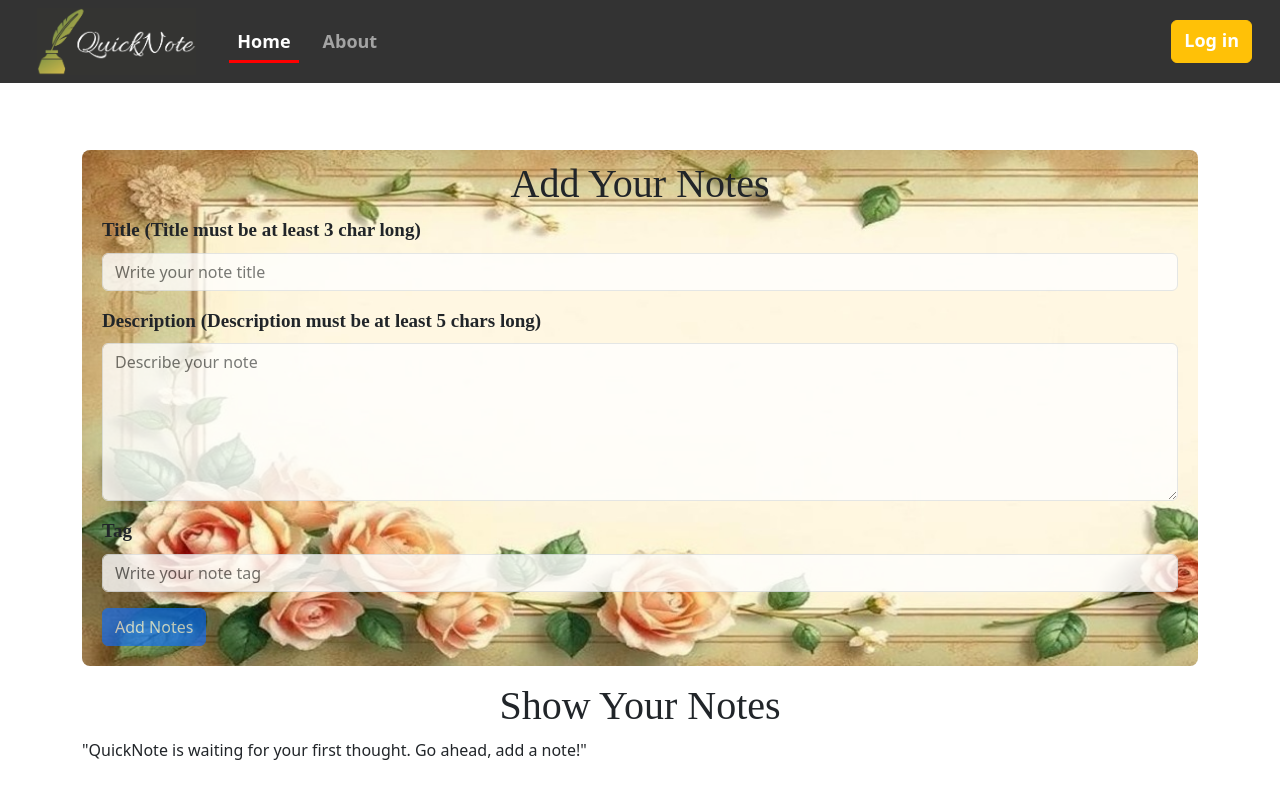
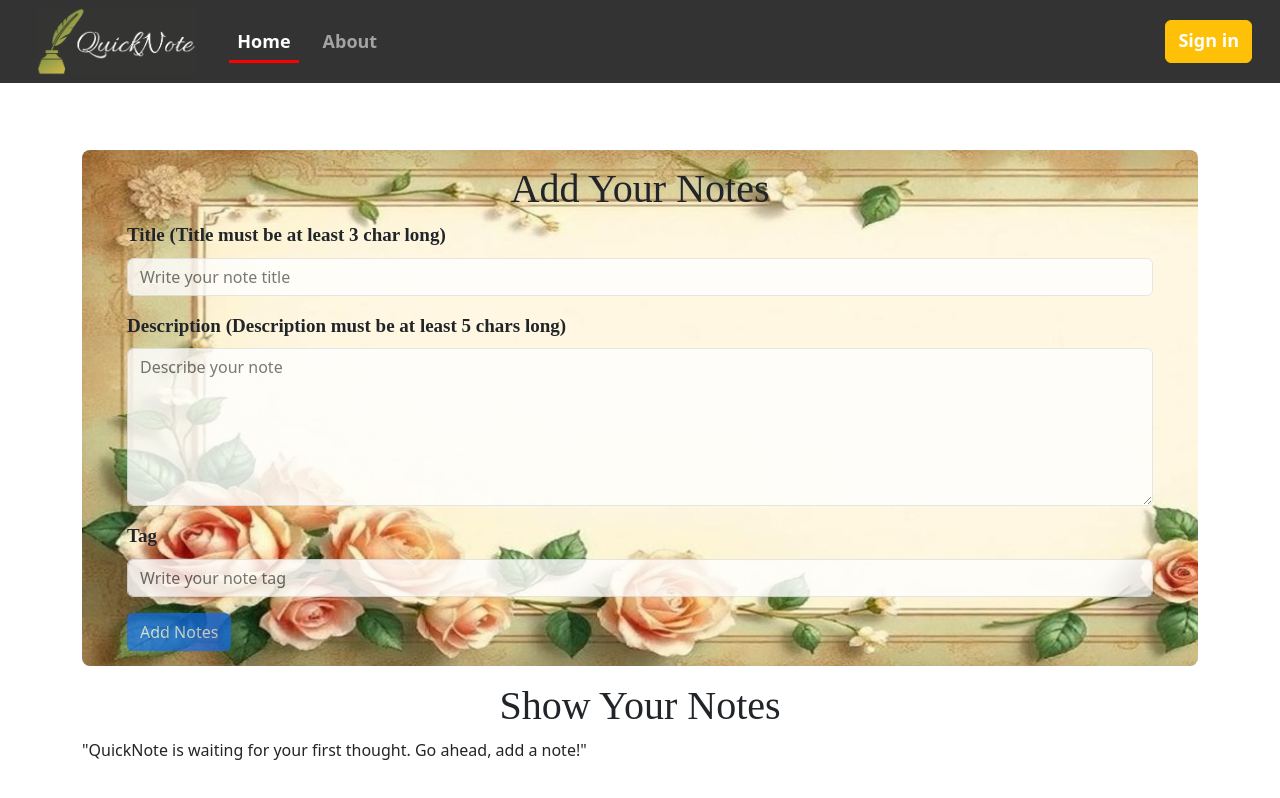
Before and after one commit to SayandeepBera/QuickNote, a React (Create React App) app: page / in a window 1280 px wide. Shown: the top 798 px of the page. Built offline with nearby package versions, Linux system fonts and the light colour scheme.

Commit message:
Update CSS style

```diff
--- a/package.json
+++ b/package.json
@@ -19,7 +19,8 @@
     "start": "react-scripts start",
     "build": "react-scripts build",
     "test": "react-scripts test",
-    "eject": "react-scripts eject"
+    "eject": "react-scripts eject",
+    "both": "concurrently \"npm run start\" \"nodemon backend/index.js\""
   },
   "eslintConfig": {
     "extends": [
--- a/src/Components/AddNotes.js
+++ b/src/Components/AddNotes.js
@@ -31,7 +31,7 @@ const AddNotes = (props) => {
     }
 
   return (
-    <div className='container rounded-3' id="addNote" style={{marginTop : "150px", padding : "10px 20px 20px 20px"}}>
+    <div className='container rounded-3' id="addNote" style={{marginTop : "150px", padding : "15px 45px"}}>
       {/* Add your notes section */}
       <h1 className="text-center" style={{fontFamily : "fangsong"}}>Add Your Notes</h1>
       <div className="mb-3">
--- a/src/Components/Login.js
+++ b/src/Components/Login.js
@@ -48,7 +48,7 @@ const Login = (props) => {
   }
 
   return (
-    <div className="container col-md-8 rounded-3" style={{marginTop : "150px", background : "rgb(234 234 234)", padding : "15px"}}>
+    <div className="container col-md-8 rounded-4" style={{marginTop : "150px", background : "rgb(234 234 234)", padding : "15px 25px"}}>
       <h2 className="text-center mb-5 fw-semibold" style={{fontFamily : "fangsong"}}>Please log in to continue using QuickNote</h2>
       <form onSubmit={handleLogin}>
         <div className="mb-3">
@@ -60,7 +60,7 @@ const Login = (props) => {
           <label htmlFor="password" className="form-label" style={{fontSize : "19px", fontFamily : "auto", fontWeight : "600"}}>Password</label>
           <input type="password" className="form-control" name="password" required value={credential.password} id="exampleInputPassword1" autoComplete="current-password" placeholder="Enter your password" onChange={onChange} />
         </div>
-        <button type="submit" className="btn btn-primary">Log in</button>
+        <button type="submit" className="btn btn-primary">Sign in</button>
         <p className="text-center mt-3">Not registered?
             <Link to="/signup" className="mx-2" style={{textDecoration : "none"}}>
                 Create an account
--- a/src/Components/Navbar.js
+++ b/src/Components/Navbar.js
@@ -56,8 +56,8 @@ const Navbar = () => {
 
                     </ul>
                     {!localStorage.getItem('token') ? <form className="d-flex" role="search">
-                        <Link className="btn btn-warning mx-3 fw-semibold" style={{fontSize : "18px", color : "white"}} to="/login" role="button">Log in</Link>
-                    </form> : <button className="btn btn-warning mx-3 fw-semibold" style={{fontSize : "18px", color : "white"}} onClick={handleLogout}>Log out</button>}
+                        <Link className="btn btn-warning mx-3 fw-semibold" style={{fontSize : "18px", color : "white"}} to="/login" role="button">Sign in</Link>
+                    </form> : <button className="btn btn-warning mx-3 fw-semibold" style={{fontSize : "18px", color : "white"}} onClick={handleLogout}>Sign out</button>}
                 </div>
 
 
--- a/src/Components/Signup.js
+++ b/src/Components/Signup.js
@@ -55,7 +55,7 @@ const Signup = (props) => {
   }
 
   return (
-    <div className="container col-md-8 rounded-3 mb-5" style={{marginTop : "150px", background : "rgb(234 234 234)", padding : "15px"}}>
+    <div className="container col-md-8 rounded-4 mb-5" style={{marginTop : "150px", background : "rgb(234 234 234)", padding : "15px 25px"}}>
       <h2 className="text-center mb-5 fw-semibold" style={{fontFamily : "fangsong"}}>Create your account to get started with QuickNote</h2>
       <form onSubmit={handleSignup}>
         <div className="mb-3">
```
Also changed, not shown: src/setupTests.js (deleted, +0 -5 lines), src/logo.svg (deleted), 1 other file (tests, documents, lock files or other folders).
